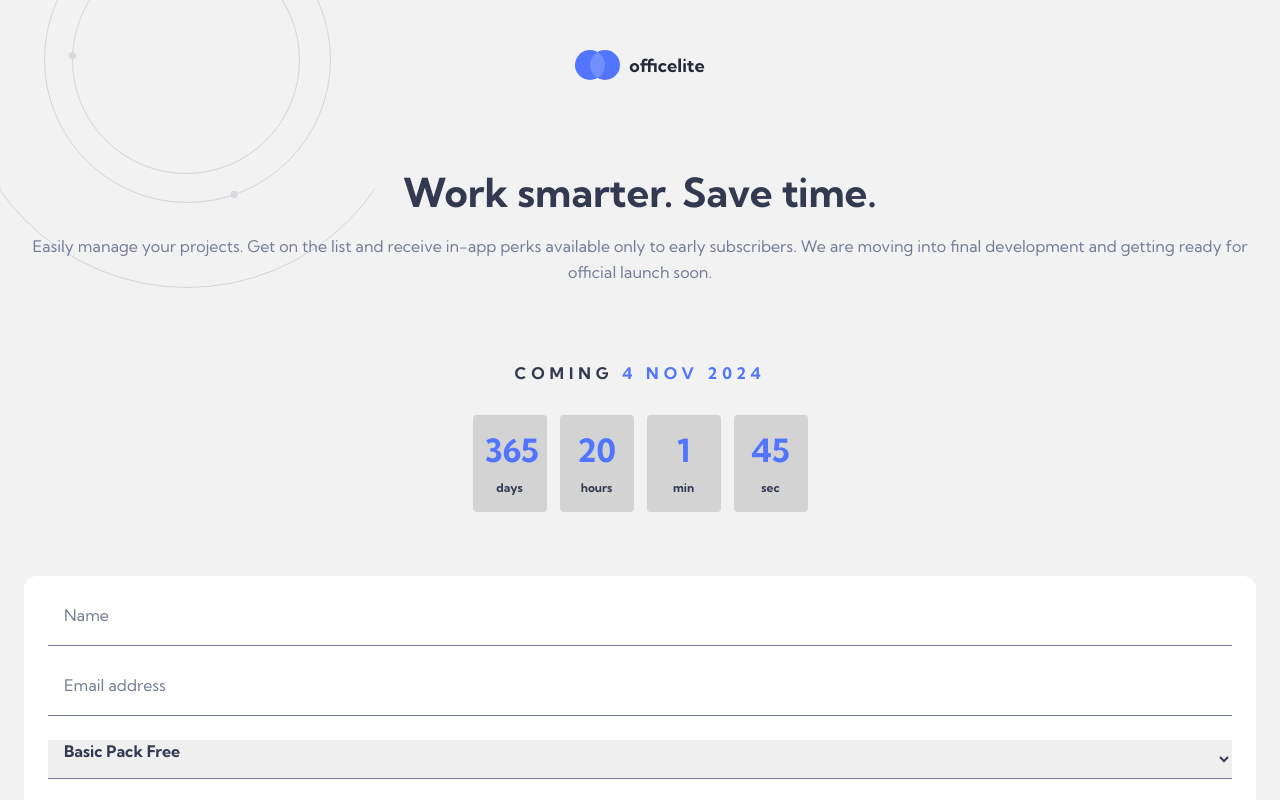
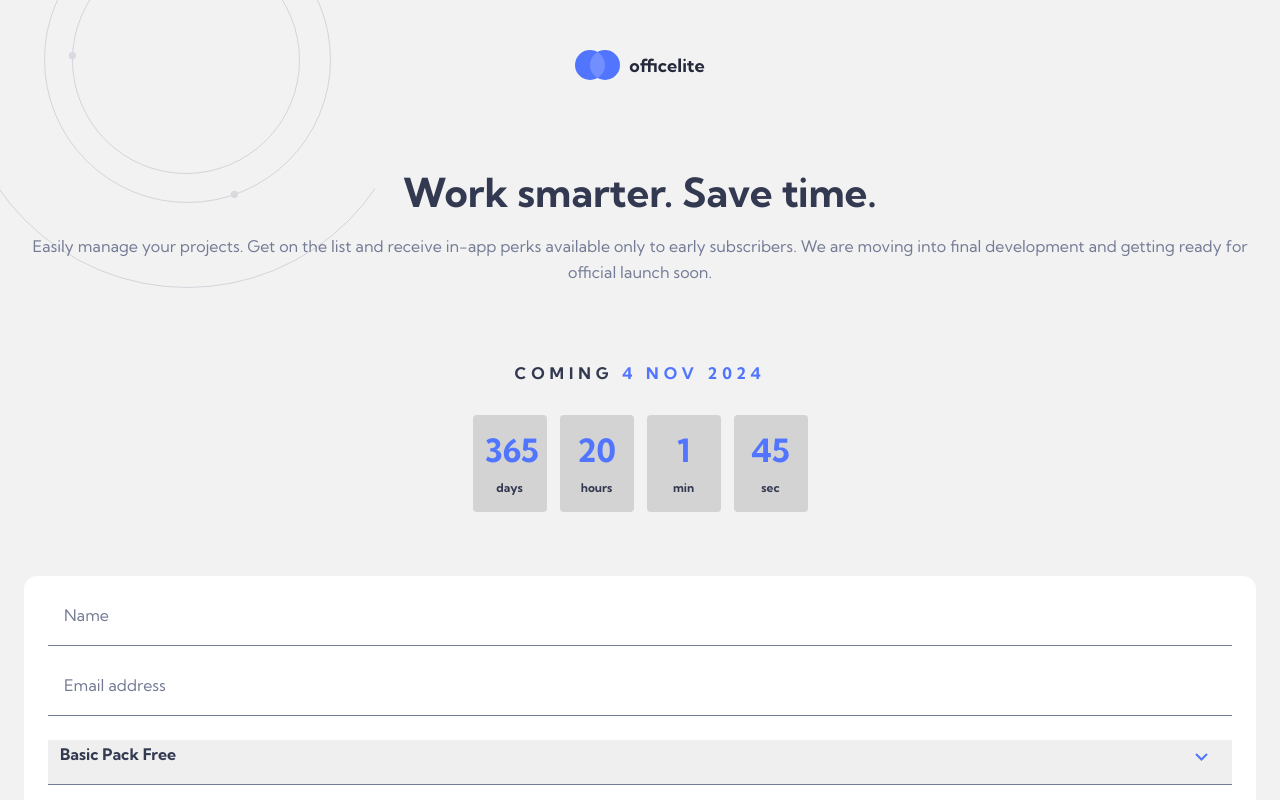
Before and after one commit to Oleksandr-Berd/officelite-soon, a React (Create React App) app: page /sign in a window 1280 px wide. Shown: the top 800 px of the page. Built offline with nearby package versions, Linux system fonts and the light colour scheme.

Commit message:
mob is done

```diff
--- a/src/components/ContactForm/ContactForm.tsx
+++ b/src/components/ContactForm/ContactForm.tsx
@@ -1,4 +1,4 @@
-import { ChangeEvent } from "react";
+import { ChangeEvent, EventHandler } from "react";
 import * as Yup from "yup";
 import { useFormik } from "formik";
 import { ToastContainer, toast } from "react-toastify";
@@ -7,6 +7,7 @@ import * as SC from "./ContactFormStyled";
 
 import { ReactComponent as ErrorIcon } from "../../assets/images/errorIcon.svg";
 import oval_mob from "../../assets/images/contactFormOval.svg"
+import {ReactComponent as ArrowMob} from "../../assets/images/arrow_mob.svg"
 
 const ContactForm: React.FC = () => {
 
@@ -108,17 +109,24 @@ const ContactForm: React.FC = () => {
             </>
           ) : null}
         </SC.InputWrapper>
-        <SC.SelectStyled name="package" onChange={formik.handleChange} value={formik.values.package}>
+        <SC.SelectWrapper>
+          <SC.SelectStyled
+            name="package"
+            onChange={formik.handleChange}
+            value={formik.values.package}
+          >
             <option value="Basic">
-            Basic Pack <span>Free</span>
+              Basic Pack Free
             </option>
             <option value="Pro">
-            Pro Pack <span>$9.99</span>
+              Pro Pack $9.99
             </option>
             <option value="Ultimate">
-            Ultimate Pack <span>$19.99</span>
+              Ultimate Pack $19.99
             </option>
           </SC.SelectStyled>
+          <ArrowMob/>
+        </SC.SelectWrapper>
         <SC.InputWrapper>
           <SC.InputStyled
             type="text"
--- a/src/components/ContactForm/ContactFormStyled.ts
+++ b/src/components/ContactForm/ContactFormStyled.ts
@@ -20,8 +20,8 @@ export const CommonWrapper = styled.div<StyleProps>`
 `;
 
 export const FormStyled = styled.form`
-position: relative;
-z-index: 5;
+  position: relative;
+  z-index: 5;
 
   display: flex;
   flex-direction: column;
@@ -89,12 +89,29 @@ export const InputStyled = styled.input<InputProps>`
   }
 `;
 
+export const SelectWrapper = styled.div`
+  position: relative;
+
+  margin-bottom: 24px;
+
+  & > svg {
+    position: absolute;
+    bottom: 0;
+    right: 0;
+
+    transform: translateX(-24px) translateY(-24px);
+  }
+`;
 
 export const SelectStyled = styled.select`
+  appearance: none;
+  -webkit-appearance: none;
+  -moz-appearance: none;
+
+  width: 100%;
+
   padding-bottom: 16px;
   padding-left: 12px;
-
-  margin-bottom: 24px;
 
   font-family: "KumbhBold";
   color: #333950;
```
Also changed, not shown: src/assets/images/arrow_mob.svg (added). Lines whose indentation alone changed are shown as unchanged.
